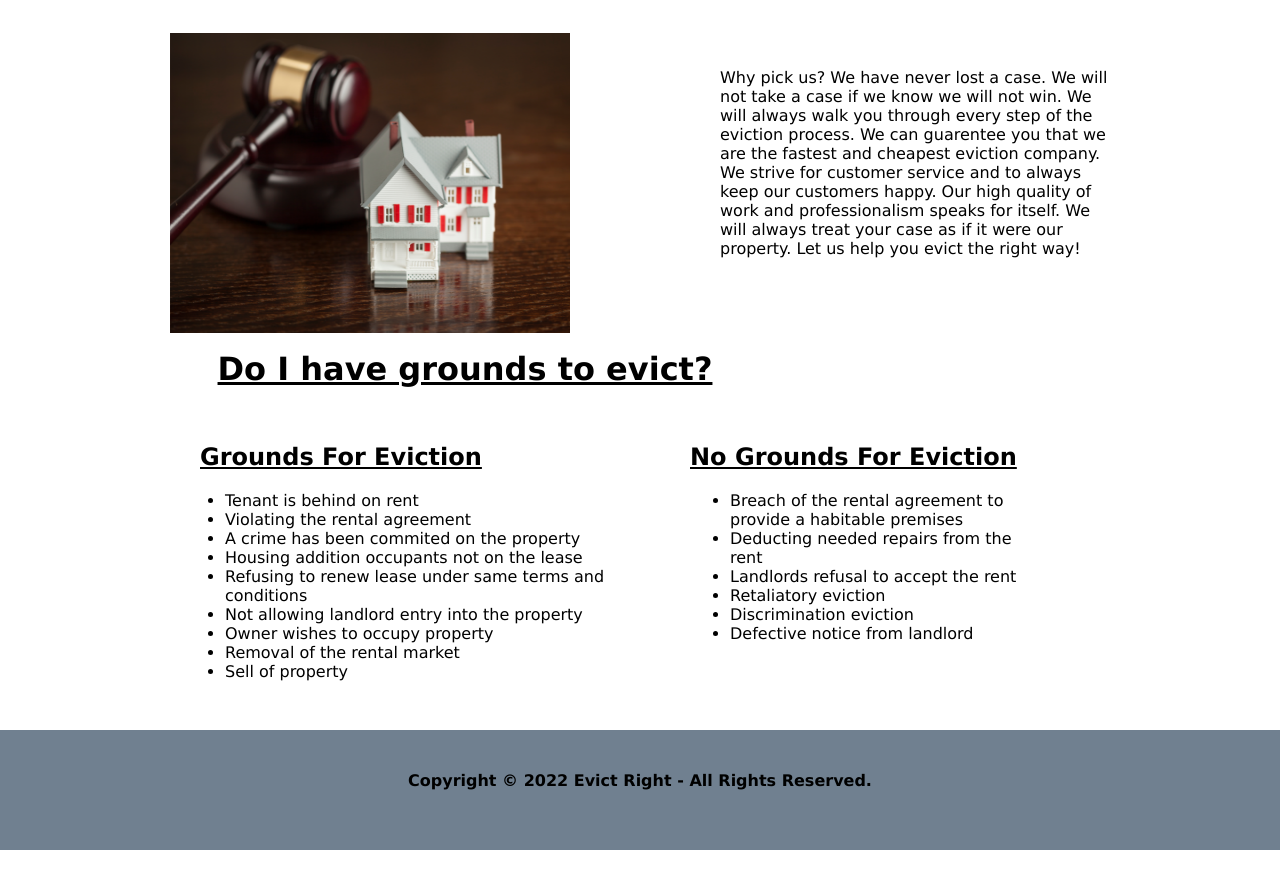
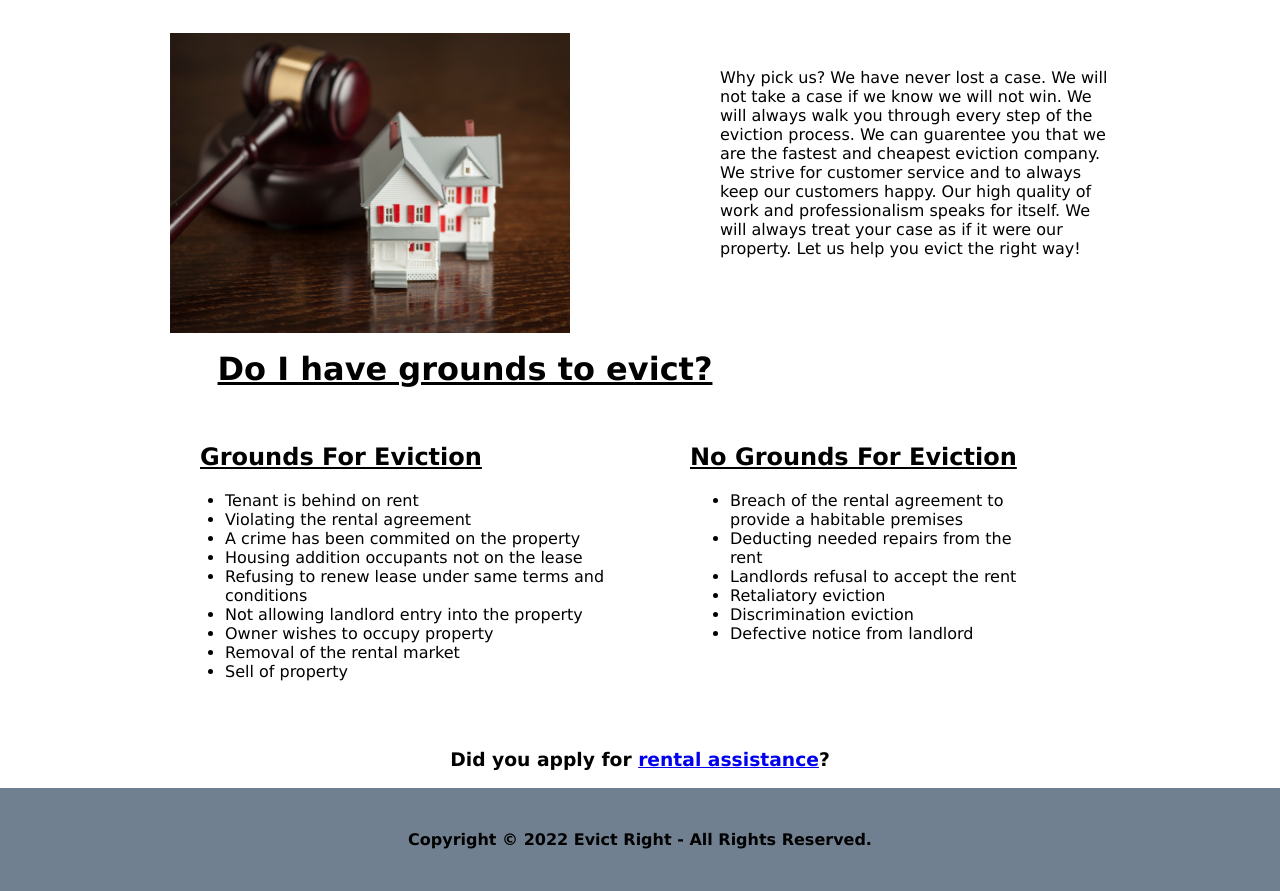
Before and after one commit to Swassi/evict-right, a website: page home.html in a window 1280 px wide. Shown: the part 1190-2081 px from the top of the page. Before the commit the page ends 2040 px from the top, so only its background shows below. Drawn offline with Linux system fonts and the light colour scheme.

Commit message:
added rental assistance link to home page

```diff
--- a/home.html
+++ b/home.html
@@ -98,6 +98,7 @@
             </div>
     </div>
     <div class="clear"></div>
+    <h3>Did you apply for <a href="https://housing.ca.gov/">rental assistance</a>?</h3>
     <!-- Footer -->
 <footer>
     <div class="container">
--- a/styles.css
+++ b/styles.css
@@ -44,6 +44,7 @@ section.noeviction { width: 100%; height: 400px; margin-top: -50px; }
 .noevictioncontent { color: black; padding-top: 5px; float: right; width: 450px; margin-top: -280px; margin-right: -30px; }
 .noevictioncontent h2 { font: bold; text-decoration: underline; margin-right: 100px; margin-top: -12px;}
 .noevictioncontent li { margin-right: 120px; }
+h3 { text-align: center; align-items: center; }
 /* Eviction Services Page  */
 section.evictionservices { height: 550px; padding: 20px;  margin: 0 auto; }
 section.evictionservices h1 { font-size: 200%; text-align: center; text-decoration: underline; }
```
Also changed, not shown: README.md, assets/wireframes/wireframe1.png (added), assets/wireframes/wireframe2.png (added), assets/wireframes/wireframe3.png (added), assets/wireframes/wireframe4.png (added).
